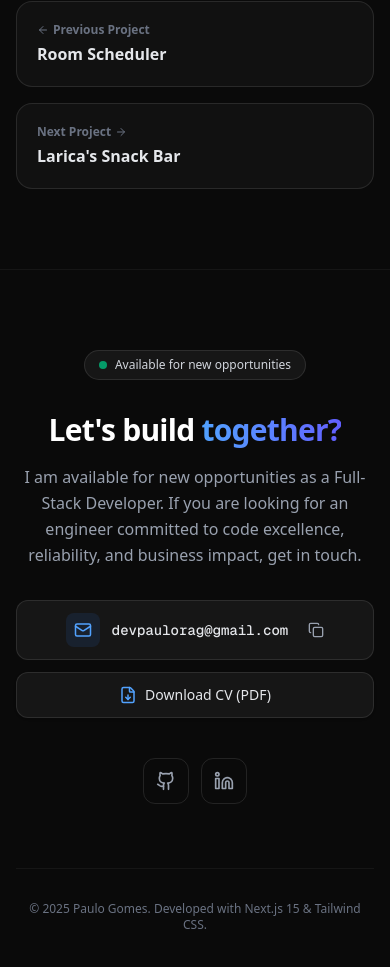
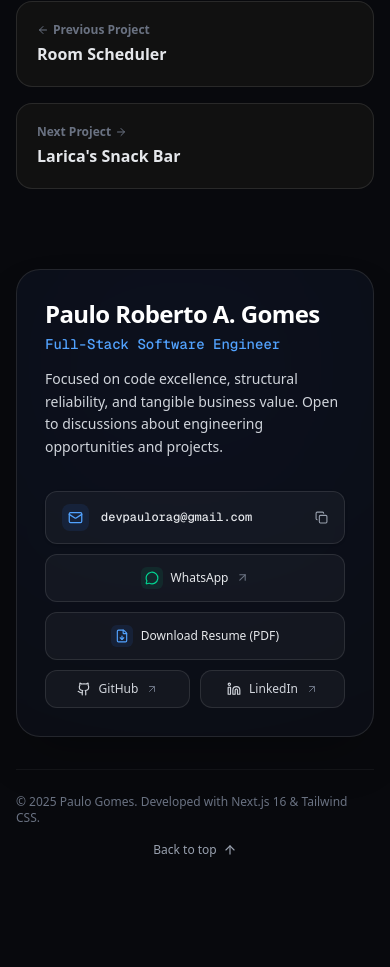
Before and after one commit to paulorag/portfolio, a Next.js app: page /projetos/autoflex-planejamento-producao in a window 390 px wide. Shown: the part 3699-4666 px from the top of the page. After the commit the page ends 4605 px from the top, so only its background shows below. Built offline with nearby package versions, Linux system fonts and the light colour scheme.

Commit message:
feat(design): enhance home page layout hierarchy, deep slate atmospheric lighting and engineering action dock footer

```diff
--- a/src/app/globals.css
+++ b/src/app/globals.css
@@ -1,8 +1,8 @@
 @import "tailwindcss";
 
 :root {
-    --background: #ffffff;
-    --foreground: #0a0a0a;
+    --background: #08090d;
+    --foreground: #ededed;
 }
 
 @theme inline {
@@ -12,14 +12,8 @@
     --font-mono: var(--font-geist-mono);
 }
 
-@media (prefers-color-scheme: dark) {
-    :root {
-        --background: #0a0a0a;
-        --foreground: #ededed;
-    }
-}
-
 body {
     background: var(--background);
     color: var(--foreground);
+    overflow-x: hidden;
 }
--- a/src/components/layout/Footer.tsx
+++ b/src/components/layout/Footer.tsx
@@ -1,7 +1,8 @@
 "use client";
 
 import { useState } from "react";
-import { Github, Linkedin, Mail, Copy, Check, FileDown } from "lucide-react";
+import { Github, Linkedin, Mail, Copy, Check, FileDown, ArrowUp, ArrowUpRight, MessageCircle } from "lucide-react";
+import { useLenis } from "lenis/react";
 import { useLanguage } from "@/context/LanguageContext";
 import { Toast } from "@/components/ui/Toast";
 
@@ -9,14 +10,24 @@ export function Footer() {
     const [copied, setCopied] = useState(false);
     const [toastMessage, setToastMessage] = useState<string | null>(null);
     const { dict, language } = useLanguage();
+    const lenis = useLenis();
 
     const email = "devpaulorag@gmail.com";
     const cvFileName = language === "pt" ? "Paulo_Gomes_CV_PT.pdf" : "Paulo_Gomes_CV_EN.pdf";
+    const whatsappMessage =
+        language === "pt"
+            ? "Olá, Paulo! Acessei seu portfólio e gostaria de conversar com você."
+            : "Hello Paulo! I came across your portfolio and would like to connect.";
+    const whatsappUrl = `https://wa.me/5561992240386?text=${encodeURIComponent(whatsappMessage)}`;
 
     const handleCopyEmail = () => {
         navigator.clipboard.writeText(email);
         setCopied(true);
-        const msg = dict.footer.copiedToast || (language === "pt" ? "E-mail copiado para a área de transferência!" : "Email copied to clipboard!");
+        const msg =
+            dict.footer.copiedToast ||
+            (language === "pt"
+                ? "E-mail copiado para a área de transferência!"
+                : "Email copied to clipboard!");
         setToastMessage(msg);
         setTimeout(() => {
             setCopied(false);
@@ -24,100 +35,164 @@ export function Footer() {
         }, 2500);
     };
 
+    const scrollToTop = () => {
+        if (lenis) {
+            lenis.scrollTo(0, {
+                duration: 1.4,
+                easing: (t) => Math.min(1, 1.001 - Math.pow(2, -10 * t)),
+            });
+        } else {
+            window.scrollTo({ top: 0, behavior: "smooth" });
+        }
+    };
+
     return (
         <footer
             id="contato"
-            className="bg-[#0a0a0a] text-white py-20 scroll-mt-28 relative overflow-hidden border-t border-white/5"
+            className="text-white pt-6 pb-12 px-4 md:px-6 scroll-mt-28 relative overflow-hidden"
         >
-            <div className="absolute bottom-0 left-1/2 -translate-x-1/2 w-[600px] h-[350px] bg-blue-600/10 rounded-full blur-[140px] -z-10 pointer-events-none" />
+            <div className="container mx-auto max-w-5xl">
+                {/* Engineering Action Dock */}
+                <div className="relative rounded-3xl bg-[#0e1017]/90 border border-white/10 p-7 sm:p-10 backdrop-blur-2xl shadow-2xl overflow-hidden">
+                    {/* Subtle Ambient Glow Inside Dock */}
+                    <div className="absolute -top-24 right-0 w-96 h-96 bg-blue-600/[0.07] rounded-full blur-[140px] pointer-events-none -z-10" />
 
-            <div className="container mx-auto px-4 md:px-6 flex flex-col items-center text-center gap-8 max-w-4xl">
-                {/* Status Badge */}
-                <div className="inline-flex items-center gap-2 px-3.5 py-1.5 rounded-full bg-white/5 border border-white/10 text-xs sm:text-sm font-medium text-gray-300">
-                    <span className="w-2 h-2 rounded-full bg-emerald-500 animate-pulse" />
-                    <span>{dict.hero.badge || "Disponível para novas oportunidades"}</span>
-                </div>
-
-                <div className="space-y-4">
-                    <h3 className="text-3xl sm:text-5xl font-bold tracking-tight text-white">
-                        {dict.footer.title}{" "}
-                        <span className="text-transparent bg-clip-text bg-gradient-to-r from-blue-400 to-indigo-500">
-                            {dict.footer.subtitle}
-                        </span>
+                    <div className="grid grid-cols-1 lg:grid-cols-12 gap-8 lg:gap-12 items-center">
+                        {/* Left Column: Identity & Direct Statement */}
+                        <div className="lg:col-span-6 space-y-3.5">
+                            <div className="space-y-1">
+                                <h3 className="text-2xl sm:text-3xl font-bold tracking-tight text-white">
+                                    {dict.footer.name}
                                 </h3>
-                    <p className="text-gray-400 max-w-lg mx-auto text-base sm:text-lg leading-relaxed">
-                        {dict.footer.text}
+                                <p className="text-sm font-mono font-medium text-blue-400">
+                                    {dict.footer.role}
                                 </p>
                             </div>
 
-                {/* Direct Actions: Copy Email + Download CV */}
-                <div className="flex flex-col sm:flex-row items-center gap-3 w-full justify-center">
+                            <p className="text-gray-300 text-sm sm:text-base leading-relaxed max-w-md">
+                                {dict.footer.tagline}
+                            </p>
+                        </div>
+
+                        {/* Right Column: Balanced 2-Level Action Hub */}
+                        <div className="lg:col-span-6 flex flex-col gap-2.5">
+                            {/* Row 1: Copy Email Button (Full Width of Right Column) */}
                             <button
                                 onClick={handleCopyEmail}
-                        className="group cursor-pointer select-none flex items-center justify-center gap-3 px-5 py-3 rounded-xl bg-white/5 border border-white/10 hover:border-blue-500/50 hover:bg-white/10 transition-all duration-200 active:scale-95 w-full sm:w-auto"
+                                className="group cursor-pointer select-none flex items-center justify-between gap-3 px-4 sm:px-5 py-3 rounded-xl bg-white/[0.04] hover:bg-white/[0.08] border border-white/10 hover:border-blue-500/40 transition-all duration-200 active:scale-[0.99] shadow-sm w-full"
                                 title={
                                     language === "pt"
                                         ? "Clique para copiar o e-mail"
-                                : "Click to copy email"
+                                        : "Click to copy email address"
                                 }
                             >
-                        <div className="p-2 rounded-lg bg-blue-500/10 text-blue-400 group-hover:text-blue-300 transition-colors">
-                            <Mail size={18} />
+                                <div className="flex items-center gap-3 min-w-0">
+                                    <div className="p-1.5 rounded-lg bg-blue-500/10 text-blue-400 group-hover:text-blue-300 transition-colors shrink-0">
+                                        <Mail size={15} />
                                     </div>
-                        <span className="text-gray-200 font-medium font-mono text-sm">
+                                    <span className="text-gray-200 font-mono text-xs sm:text-sm font-medium truncate">
                                         {email}
                                     </span>
-                        <div className="ml-2 text-gray-400 group-hover:text-white transition-colors">
+                                </div>
+
+                                <div className="flex items-center gap-1.5 text-xs text-gray-400 group-hover:text-white transition-colors shrink-0 pl-2">
                                     {copied ? (
-                                <Check size={16} className="text-green-400" />
+                                        <>
+                                            <Check size={14} className="text-emerald-400" />
+                                            <span className="text-emerald-400 font-semibold text-[11px]">
+                                                {dict.footer.copiedEmail}
+                                            </span>
+                                        </>
                                     ) : (
-                                <Copy size={16} />
+                                        <>
+                                            <Copy size={13} />
+                                            <span className="text-[11px] font-medium hidden sm:inline text-gray-400">
+                                                {dict.footer.copyEmail}
+                                            </span>
+                                        </>
                                     )}
                                 </div>
                             </button>
 
+                            {/* Row 2: Primary Actions (WhatsApp + Download CV in Balanced 2-Column Grid) */}
+                            <div className="grid grid-cols-1 sm:grid-cols-2 gap-2.5">
+                                {/* WhatsApp Direct Action */}
+                                <a
+                                    href={whatsappUrl}
+                                    target="_blank"
+                                    rel="noreferrer"
+                                    className="group flex items-center justify-center gap-2 px-4 py-3 rounded-xl bg-white/[0.04] hover:bg-emerald-500/10 border border-white/10 hover:border-emerald-500/40 text-gray-200 hover:text-emerald-300 text-xs sm:text-sm font-medium transition-all duration-200 active:scale-[0.99]"
+                                    aria-label="WhatsApp de Paulo Gomes"
+                                >
+                                    <div className="p-1 rounded-md bg-emerald-500/10 text-emerald-400 group-hover:bg-emerald-500/20 transition-colors">
+                                        <MessageCircle size={14} />
+                                    </div>
+                                    <span>WhatsApp</span>
+                                    <ArrowUpRight size={13} className="text-gray-500 group-hover:text-emerald-400 transition-colors" />
+                                </a>
+
+                                {/* Download Resume Action */}
                                 <a
                                     href={`/documents/${cvFileName}`}
                                     target="_blank"
                                     rel="noopener noreferrer"
                                     download={cvFileName}
-                        className="flex items-center justify-center gap-2 px-5 py-3 rounded-xl bg-white/5 hover:bg-white/10 border border-white/10 hover:border-white/20 text-gray-200 hover:text-white text-sm font-medium transition-all duration-200 active:scale-95 w-full sm:w-auto shadow-sm"
+                                    className="group flex items-center justify-center gap-2 px-4 py-3 rounded-xl bg-white/[0.04] hover:bg-blue-500/10 border border-white/10 hover:border-blue-500/40 text-gray-200 hover:text-white text-xs sm:text-sm font-medium transition-all duration-200 active:scale-[0.99]"
                                 >
-                        <FileDown size={18} className="text-blue-400" />
-                        <span>{dict.hero.btnCv || "Baixar CV (PDF)"}</span>
+                                    <div className="p-1 rounded-md bg-blue-500/10 text-blue-400 group-hover:bg-blue-500/20 transition-colors">
+                                        <FileDown size={14} />
+                                    </div>
+                                    <span>{dict.footer.btnCv}</span>
                                 </a>
                             </div>
 
-                {/* Social Links */}
-                <div className="flex items-center gap-3 mt-2">
+                            {/* Row 3: Social Proof Links (GitHub + LinkedIn in Balanced 2-Column Grid) */}
+                            <div className="grid grid-cols-2 gap-2.5">
                                 <a
                                     href="https://github.com/paulorag"
                                     target="_blank"
                                     rel="noreferrer"
-                        className="p-3 rounded-xl border border-white/10 text-gray-400 hover:text-white hover:bg-white/5 hover:border-white/20 transition-all"
+                                    className="group flex items-center justify-center gap-2 px-4 py-2.5 rounded-xl bg-white/[0.04] hover:bg-white/[0.08] border border-white/10 hover:border-white/20 text-gray-300 hover:text-white text-xs font-medium transition-all"
                                     aria-label="GitHub de Paulo Gomes"
                                 >
-                        <Github size={20} />
+                                    <Github size={14} />
+                                    <span>GitHub</span>
+                                    <ArrowUpRight size={12} className="text-gray-500 group-hover:text-white transition-colors" />
                                 </a>
+
                                 <a
                                     href="https://linkedin.com/in/paulorag"
                                     target="_blank"
                                     rel="noreferrer"
-                        className="p-3 rounded-xl border border-white/10 text-gray-400 hover:text-blue-400 hover:bg-white/5 hover:border-blue-500/30 transition-all"
+                                    className="group flex items-center justify-center gap-2 px-4 py-2.5 rounded-xl bg-white/[0.04] hover:bg-blue-500/10 border border-white/10 hover:border-blue-500/30 text-gray-300 hover:text-blue-400 text-xs font-medium transition-all"
                                     aria-label="LinkedIn de Paulo Gomes"
                                 >
-                        <Linkedin size={20} />
+                                    <Linkedin size={14} />
+                                    <span>LinkedIn</span>
+                                    <ArrowUpRight size={12} className="text-gray-500 group-hover:text-blue-400 transition-colors" />
                                 </a>
                             </div>
-
-                <div className="mt-8 pt-8 border-t border-white/5 w-full max-w-2xl text-center">
-                    <p className="text-xs sm:text-sm text-gray-500">
-                        © {new Date().getFullYear()} Paulo Gomes. {dict.footer.copy}
-                    </p>
+                        </div>
                     </div>
                 </div>
 
-            {/* Global floating toast notification */}
+                {/* Sub-Footer: Copyright & Smooth Back to Top */}
+                <div className="mt-8 pt-6 border-t border-white/5 flex flex-col sm:flex-row items-center justify-between gap-4 text-xs text-gray-500">
+                    <p>
+                        © {new Date().getFullYear()} Paulo Gomes. {dict.footer.copy}
+                    </p>
+
+                    <button
+                        onClick={scrollToTop}
+                        className="inline-flex items-center gap-1.5 text-gray-400 hover:text-white transition-colors cursor-pointer"
+                    >
+                        <span>{dict.footer.backToTop}</span>
+                        <ArrowUp size={14} />
+                    </button>
+                </div>
+            </div>
+
+            {/* Global Floating Toast Notification */}
             <Toast message={toastMessage} />
         </footer>
     );
--- a/src/components/layout/Header.tsx
+++ b/src/components/layout/Header.tsx
@@ -30,7 +30,7 @@ export function Header() {
                 return;
             }
 
-            const sections = ["inicio", "sobre", "trajetoria", "projetos", "contato"];
+            const sections = ["inicio", "sobre", "projetos", "trajetoria", "contato"];
             const scrollPosition = window.scrollY + 180;
 
             for (let i = sections.length - 1; i >= 0; i--) {
--- a/src/components/sections/About.tsx
+++ b/src/components/sections/About.tsx
@@ -53,8 +53,9 @@ export function About() {
     return (
         <section
             id="sobre"
-            className="py-16 sm:py-20 px-4 md:px-6 scroll-mt-28 bg-[#0a0a0a] relative overflow-hidden"
+            className="py-12 sm:py-16 px-4 md:px-6 scroll-mt-28 relative overflow-hidden"
         >
+            <div className="absolute top-1/2 -right-24 w-80 h-80 bg-blue-600/[0.04] rounded-full blur-[140px] pointer-events-none -z-10" />
             <div className="container mx-auto max-w-5xl">
                 {/* Section Header */}
                 <motion.div
--- a/src/components/sections/Hero.tsx
+++ b/src/components/sections/Hero.tsx
@@ -13,7 +13,7 @@ export function Hero() {
     return (
         <section
             id="inicio"
-            className="pt-28 pb-12 sm:pt-36 sm:pb-16 px-4 md:px-6 scroll-mt-28 relative overflow-hidden"
+            className="pt-28 pb-10 sm:pt-32 sm:pb-12 px-4 md:px-6 scroll-mt-28 relative overflow-hidden"
         >
             {/* Ambient Lighting */}
             <div className="absolute top-0 left-1/4 w-96 h-96 bg-blue-500/10 rounded-full blur-[140px] -z-10 pointer-events-none" />
--- a/src/components/sections/Projects.tsx
+++ b/src/components/sections/Projects.tsx
@@ -52,8 +52,9 @@ export function Projects() {
     return (
         <section
             id="projetos"
-            className="py-16 sm:py-20 px-4 md:px-6 bg-[#0a0a0a] scroll-mt-28 relative overflow-hidden"
+            className="py-12 sm:py-16 px-4 md:px-6 scroll-mt-28 relative overflow-hidden"
         >
+            <div className="absolute top-1/3 -left-28 w-96 h-96 bg-indigo-600/[0.04] rounded-full blur-[160px] pointer-events-none -z-10" />
             <div className="container mx-auto max-w-5xl">
                 {/* Section Header */}
                 <motion.div
--- a/src/components/sections/Timeline.tsx
+++ b/src/components/sections/Timeline.tsx
@@ -101,9 +101,10 @@ export function Timeline() {
     return (
         <section
             id="trajetoria"
-            className="py-16 sm:py-20 px-4 md:px-6 scroll-mt-28 bg-[#0a0a0a] relative overflow-hidden"
+            className="py-12 sm:py-16 px-4 md:px-6 scroll-mt-28 relative overflow-hidden"
         >
-            <div className="container mx-auto max-w-5xl space-y-14">
+            <div className="absolute bottom-10 right-0 w-80 h-80 bg-blue-500/[0.04] rounded-full blur-[150px] pointer-events-none -z-10" />
+            <div className="container mx-auto max-w-5xl space-y-12">
                 {/* Section Header */}
                 <motion.div
                     initial={{ opacity: 0, y: 15 }}
--- a/src/lib/dictionaries.tsx
+++ b/src/lib/dictionaries.tsx
@@ -6,8 +6,8 @@ export const dictionary = {
         header: {
             items: [
                 { name: "Sobre", href: "/#sobre" },
+                { name: "Projetos", href: "/#projetos" },
                 { name: "Trajetória", href: "/#trajetoria" },
-                { name: "Projetos", href: "/#projetos" },
                 { name: "Contato", href: "/#contato" },
             ],
         },
@@ -76,10 +76,15 @@ export const dictionary = {
             items: projectsData.pt,
         },
         footer: {
-            title: "Vamos construir",
-            subtitle: "algo juntos?",
-            text: "Estou disponível para novas oportunidades como Desenvolvedor Full-Stack. Se busca um profissional focado em qualidade técnica, estabilidade e entrega de valor, entre em contato.",
-            copy: "Desenvolvido com Next.js 15 & Tailwind CSS.",
+            name: "Paulo Roberto A. Gomes",
+            role: "Full-Stack Software Engineer",
+            status: "Disponível para novas oportunidades",
+            tagline: "Focado em qualidade técnica, estabilidade estrutural e entrega real de valor. Aberto a conversas sobre novas oportunidades e desafios de engenharia.",
+            btnCv: "Baixar Currículo (PDF)",
+            copyEmail: "Copiar",
+            copiedEmail: "Copiado!",
+            backToTop: "Voltar ao topo",
+            copy: "Desenvolvido com Next.js 16 & Tailwind CSS.",
             copiedToast: "E-mail copiado para a área de transferência!",
         },
     },
@@ -87,8 +92,8 @@ export const dictionary = {
         header: {
             items: [
                 { name: "About", href: "/#sobre" },
+                { name: "Projects", href: "/#projetos" },
                 { name: "Journey", href: "/#trajetoria" },
-                { name: "Projects", href: "/#projetos" },
                 { name: "Contact", href: "/#contato" },
             ],
         },
@@ -157,10 +162,15 @@ export const dictionary = {
             items: projectsData.en,
         },
         footer: {
-            title: "Let's build",
-            subtitle: "together?",
-            text: "I am available for new opportunities as a Full-Stack Developer. If you are looking for an engineer committed to code excellence, reliability, and business impact, get in touch.",
-            copy: "Developed with Next.js 15 & Tailwind CSS.",
+            name: "Paulo Roberto A. Gomes",
+            role: "Full-Stack Software Engineer",
+            status: "Available for new opportunities",
+            tagline: "Focused on code excellence, structural reliability, and tangible business value. Open to discussions about engineering opportunities and projects.",
+            btnCv: "Download Resume (PDF)",
+            copyEmail: "Copy",
+            copiedEmail: "Copied!",
+            backToTop: "Back to top",
+            copy: "Developed with Next.js 16 & Tailwind CSS.",
             copiedToast: "Email copied to clipboard!",
         },
     },
```
Also changed, not shown: src/app/page.tsx (+19 -2 lines), src/components/sections/ProjectDetailView.tsx (+4 -3 lines). Lines whose indentation alone changed are shown as unchanged.
